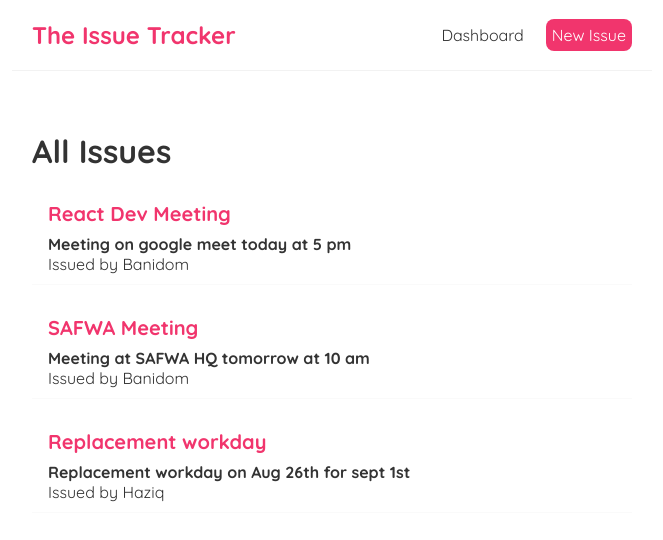
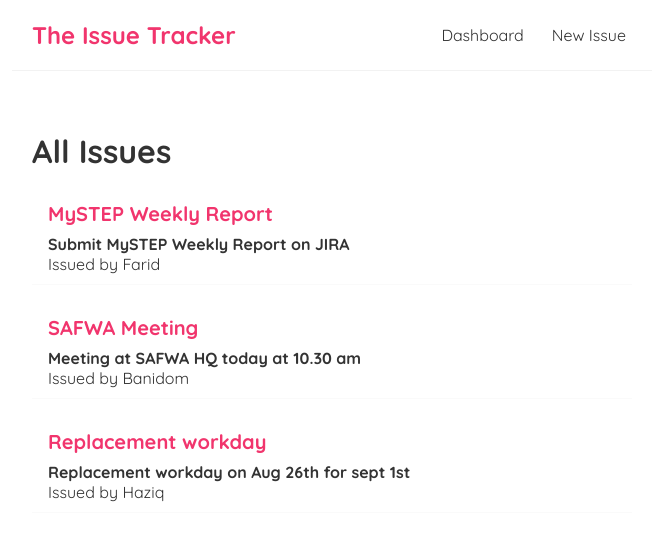
Before and after one commit to AimanFred/bug-tracker, a React (Create React App) app: page / in a window 1280 px wide. Shown: the top 540 px of the page, without its empty margins (308-971 px from the left). Built offline with nearby package versions, Linux system fonts and the light colour scheme; data requests are answered from the project's data file.

Commit message:
update db.json, remove inline styling for navbar

```diff
--- a/data/db.json
+++ b/data/db.json
@@ -1,14 +1,14 @@
 {
   "issues": [
     {
-      "title": "React Dev Meeting",
-      "body": "Meeting on google meet today at 5 pm",
-      "author": "Banidom",
+      "title": "MySTEP Weekly Report",
+      "body": "Submit MySTEP Weekly Report on JIRA",
+      "author": "Farid",
       "id": 1
     },
     {
       "title": "SAFWA Meeting",
-      "body": "Meeting at SAFWA HQ tomorrow at 10 am",
+      "body": "Meeting at SAFWA HQ today at 10.30 am",
       "author": "Banidom",
       "id": 2
     },
--- a/src/Navbar.js
+++ b/src/Navbar.js
@@ -4,12 +4,7 @@ const Navbar = () => {
             <h1>The Issue Tracker</h1>
             <div className="links">
                 <a href="/">Dashboard</a>
-                <a href="/create" style={{
-                    color: "white",
-                    backgroundColor: "#f1356d",
-                    borderRadius: "8px"
-
-                }}>New Issue</a>
+                <a href="/create">New Issue</a>
             </div>
         </nav>
     );
```
